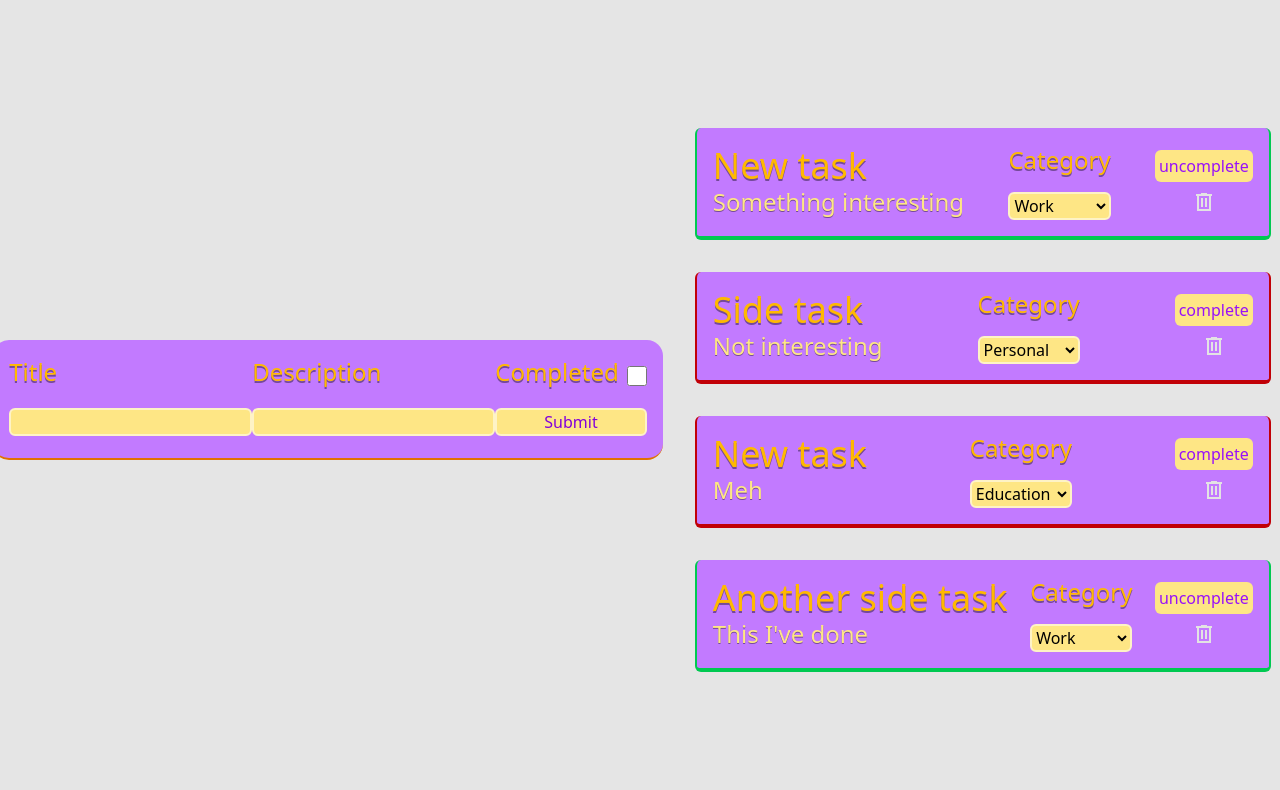
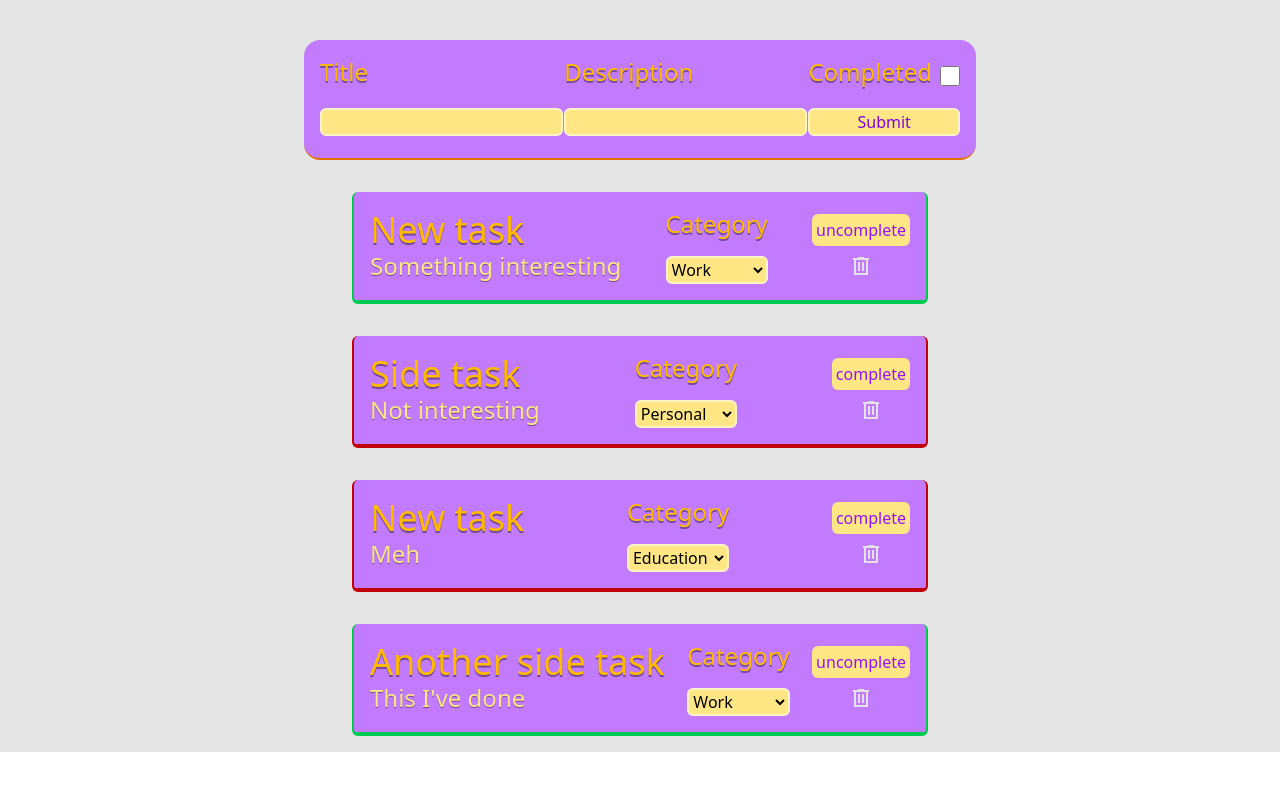
Before and after one commit to bymajka/react-tasks, a React (Vite) app in the folder component-task/: page / in a window 1280 px wide. Shown: the top 790 px of the page. Built offline with nearby package versions, Linux system fonts and the light colour scheme.

Commit message:
Refactored functions, simplified handlers code

```diff
--- a/component-task/src/App.tsx
+++ b/component-task/src/App.tsx
@@ -25,7 +25,7 @@ const App = () => {
   }
 
   return (
-    <div className="flex flex-row flex-1/2 justify-center bg-neutral-200 gap-4">
+    <div className="flex flex-col justify-center bg-neutral-200 gap-4">
       <TaskForm tasks={tasks} setTasks={setTasks} />
       <TasksContext.Provider value={{removeContext:handleRemoving, changecategory:handleChangeCategory}}>
       <TaskList tasks={tasks} onToggleCompletion={handleTogglecompletion}/>
--- a/component-task/src/components/Task.tsx
+++ b/component-task/src/components/Task.tsx
@@ -1,20 +1,29 @@
 import TaskCategoryInput from "./TaskCategoryInput";
 import TaskDeleteButton from "./TaskDeleteButton";
 
-const Task = (props: {id: symbol, title: string; description: string; isCompleted: boolean; iterationValue: number; categorie: string, onToggle: (id: symbol) => void}) => {
-    return(
-        <div className={`flex flex-row items-center gap-2 bg-purple-400 min-w-xl rounded-md justify-between m-4 p-4 border-0 border-b-4 border-l-2 border-r-2 ${props.isCompleted ? 'border-green-500' : 'border-red-700'}`}>
+interface TaskProps {
+    id: symbol;
+    title: string;
+    description: string;
+    isCompleted: boolean;
+    categorie: string;
+    onToggle: (id: symbol) => void;
+}
+
+const Task = ({ id, title, description, isCompleted, categorie, onToggle }: TaskProps) => {
+    return (
+        <div className={`flex flex-row items-center gap-2 bg-purple-400 min-w-xl rounded-md justify-between m-4 p-4 border-0 border-b-4 border-l-2 border-r-2 ${isCompleted ? 'border-green-500' : 'border-red-700'}`}>
             <div>
-                <h1 className="text-amber-400 text-4xl [text-shadow:_0_2px_0_rgb(0_0_0_/_40%)]">{props.title}</h1>
-                <p className="text-amber-200 text-2xl [text-shadow:_0_1px_0_rgb(0_0_0_/_40%)]">{props.description}</p>
+                <h1 className="text-amber-400 text-4xl [text-shadow:_0_2px_0_rgb(0_0_0_/_40%)]">{title}</h1>
+                <p className="text-amber-200 text-2xl [text-shadow:_0_1px_0_rgb(0_0_0_/_40%)]">{description}</p>
             </div>
-            <TaskCategoryInput id={props.id} categorie={props.categorie} />
+            <TaskCategoryInput id={id} categorie={categorie} />
             <div className="flex flex-col content-between gap-2 items-center">
-                <button onClick={() => props.onToggle(props.id)} className="bg-amber-200 rounded-md p-1 text-purple-600 hover:bg-amber-300 hover:text-amber-800">{props.isCompleted ? 'uncomplete' : 'complete'}</button>
-                <TaskDeleteButton index={props.id}/>
+                <button onClick={() => onToggle(id)} className="bg-amber-200 rounded-md p-1 text-purple-600 hover:bg-amber-300 hover:text-amber-800">{isCompleted ? 'uncomplete' : 'complete'}</button>
+                <TaskDeleteButton index={id} />
             </div>
         </div>
     );
-}
+};
 
 export default Task;
--- a/component-task/src/components/TaskDeleteButton.tsx
+++ b/component-task/src/components/TaskDeleteButton.tsx
@@ -3,7 +3,6 @@ import {useContext} from 'react';
 import { TasksContext } from "../App";
 
 const TaskDeleteButton = (props: {index: symbol}) => {
-
     const tasksContext = useContext(TasksContext);
 
     return (
--- a/component-task/src/components/TaskForm.tsx
+++ b/component-task/src/components/TaskForm.tsx
@@ -2,48 +2,45 @@ import { useState } from "react";
 import TaskLabelInput from "./TaskLabelInput";
 import TaskCheckbox from "./TaskCheckbox";
 
-const TaskForm = (props: {setTasks: React.Dispatch<React.SetStateAction<{
+interface Task {
     id: symbol;
     title: string;
     description: string;
     isCompleted: boolean;
-}[]>>, tasks: {title: string, description: string, isCompleted: boolean}[]}) => {
-    const [task, setTask] = useState({
+}
+interface TaskFormProps {
+    setTasks: React.Dispatch<React.SetStateAction<Task[]>>;
+}
+
+const TaskForm = ({setTasks} : TaskFormProps) => {
+    const [task, setTask] = useState<Task>({
         id: Symbol(),
         title: '',
         description: '',
         isCompleted: false
     });
-    const handleTitleChange = (e) => {
+    const handleChange = (key: keyof Task) => (e: React.ChangeEvent<HTMLInputElement>) => {
         setTask({
             ...task,
-            title: e.target.value
+            [key]: key === 'isCompleted' ? e.target.checked : e.target.value
         });
     }
-    const handleDescriptionChange = (e) => {
-        setTask({
-            ...task,
-            description: e.target.value
-        })
-    }
-    const handleCompletedChange = (e) => {
-        setTask({
-            ...task,
-            isCompleted: (e.target.checked)
-        })
-    }
+    const handleTitleChange = handleChange('title');
+    const handleDescriptionChange = handleChange('description');
+    const handleCompletedChange = handleChange('isCompleted');
+
     const createTask = (e: React.FormEvent) => {
         e.preventDefault();
         if(!task.title.trim()){
             alert("Enter Task title please")
             return;
         }
-        props.setTasks(prevTasks => [...prevTasks, task])
+        setTasks(prevTasks => [...prevTasks, task])
         setTask({id: Symbol(task.title), title: '', description: '', isCompleted: false});
     }
 
     return(
-        <form action='post' onSubmit={createTask} className="w-2xl h-30 self-center p-4 rounded-2xl bg-purple-400 flex flex-row justify-between border-b-2 border-b-amber-600">
+        <form action='post' onSubmit={createTask} className="w-2xl h-30 self-center p-4 rounded-2xl bg-purple-400 flex flex-row justify-between border-b-2 border-b-amber-600 mt-10">
             <TaskLabelInput htmlFor="input-title" labelText="Title" onChangeEvent={handleTitleChange} value={task.title} />
             <TaskLabelInput htmlFor="input-description" labelText="Description" onChangeEvent={handleDescriptionChange} value={task.description} />
             <div className="flex flex-col">
--- a/component-task/src/components/TaskList.tsx
+++ b/component-task/src/components/TaskList.tsx
@@ -1,24 +1,23 @@
-// import { categories } from "../constants/categories";
 import Task from "./Task";
 
-const TaskList = (props: {tasks: {id: symbol, title: string, description: string, category: string, isCompleted: boolean}[], onToggleCompletion: (taskIndex:symbol) => void}) => {
-function* makeRangeIterator(start = 0, end = Infinity, step = 1) {
-    let iterationCount = 0;
-    for (let i = start; i < end; i += step) {
-      iterationCount++;
-      yield i;
-    }
-    return iterationCount;}
-let rangeIterator = makeRangeIterator();
+interface Task{
+  id: symbol,
+  title: string,
+  description: string,
+  category: string,
+  isCompleted: boolean
+}
+interface ToggleEvent {
+  (id: symbol): void
+}
 
+const TaskList = (props: {tasks: Task[], onToggleCompletion: ToggleEvent}) => {
     return (
-        <>
-      <div className="flex flex-col justify-center items-center h-fit min-h-dvh">
+      <div className="flex flex-col justify-center items-center h-fit">
         {props.tasks.map((task) => {
-          return <Task id={task.id} title={task.title} description={task.description} isCompleted={task.isCompleted} iterationValue={rangeIterator.next().value} onToggle={props.onToggleCompletion} categorie={task.category}/>
+          return <Task id={task.id} title={task.title} description={task.description} isCompleted={task.isCompleted} onToggle={props.onToggleCompletion} categorie={task.category}/>
           })}
       </div>
-    </>
     );
 }
 
```
Also changed, not shown: component-task/src/components/TaskCheckbox.tsx (+7 -1 lines), component-task/src/components/TaskLabelInput.tsx (+8 -1 lines).
